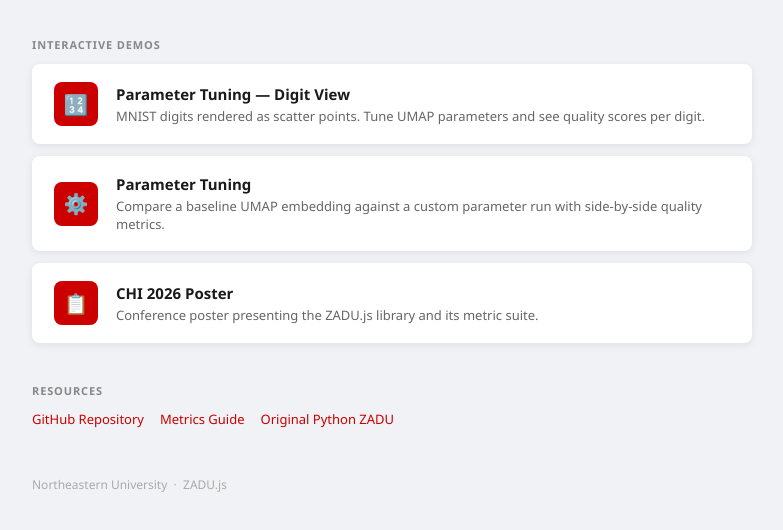
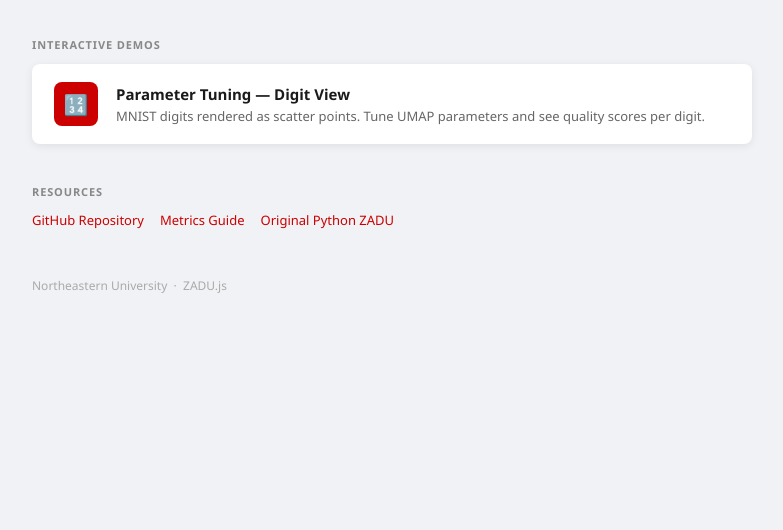
Before and after one commit to jonathantarun/zadu-js, a website: page index.html in a window 1280 px wide. Shown: the part 174-704 px from the top of the page, without its empty margins (248-1031 px from the left). Drawn offline with Linux system fonts and the light colour scheme.

Commit message:
Updated deployed demo

```diff
--- a/index.html
+++ b/index.html
@@ -97,20 +97,6 @@
           <div class="demo-desc">MNIST digits rendered as scatter points. Tune UMAP parameters and see quality scores per digit.</div>
         </div>
       </a>
-      <a class="demo-card" href="examples/visualize-tuning.html">
-        <div class="demo-icon">⚙️</div>
-        <div class="demo-text">
-          <div class="demo-title">Parameter Tuning</div>
-          <div class="demo-desc">Compare a baseline UMAP embedding against a custom parameter run with side-by-side quality metrics.</div>
-        </div>
-      </a>
-      <a class="demo-card" href="poster.html">
-        <div class="demo-icon">📋</div>
-        <div class="demo-text">
-          <div class="demo-title">CHI 2026 Poster</div>
-          <div class="demo-desc">Conference poster presenting the ZADU.js library and its metric suite.</div>
-        </div>
-      </a>
     </div>
 
     <div class="section-title">Resources</div>
```
